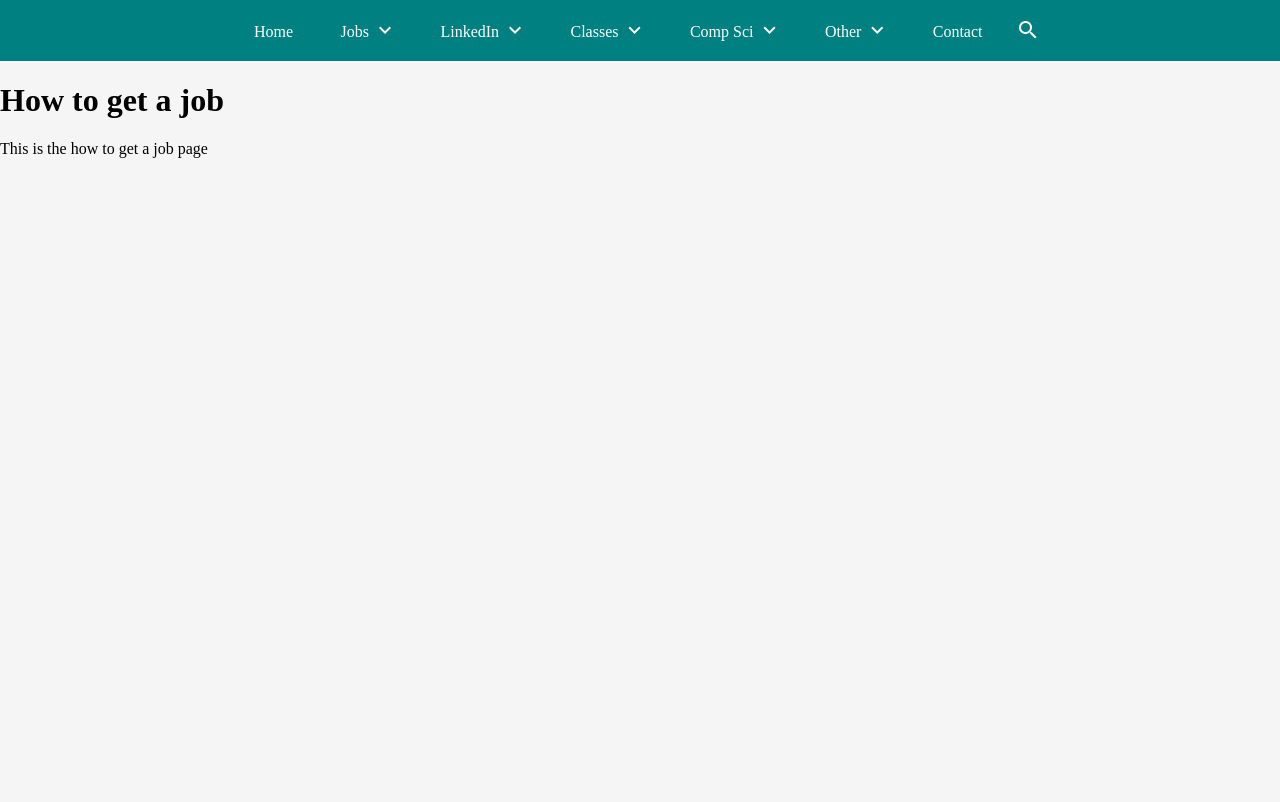
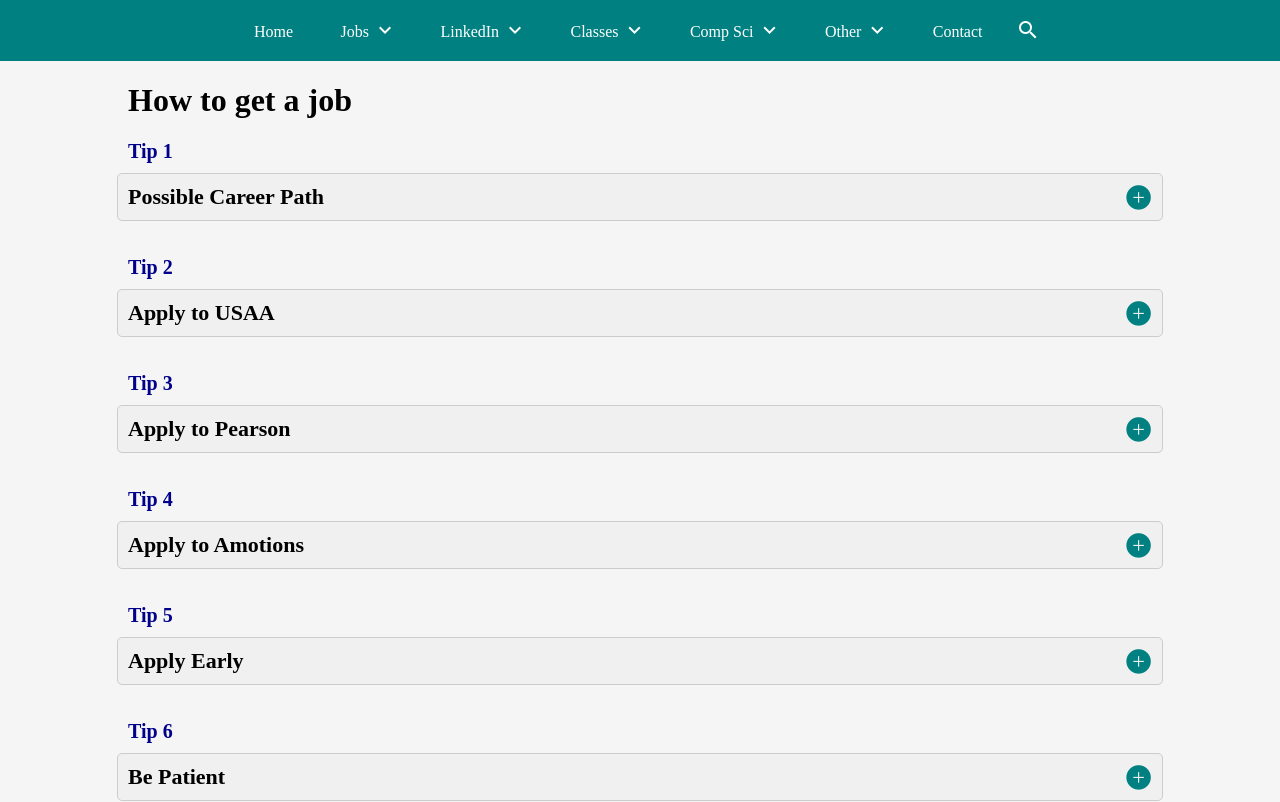
Before and after one commit to MichaelT-178/ForGuy, a Vue app: page /jobs/HowToGetAJob.vue in a window 1280 px wide. Shown: the top 802 px of the page. Built offline with nearby package versions, Linux system fonts and the light colour scheme.

Commit message:
Added to HowToGetAJob view and updated AccordionMenu to handle arrays

```diff
--- a/src/Views/jobs/HowToGetAJob.vue
+++ b/src/Views/jobs/HowToGetAJob.vue
@@ -1,6 +1,52 @@
 <template>
-    <main class="about-page">
-        <h1>How to get a job</h1>
-        <p>This is the how to get a job page</p>
-    </main>
+    <h1 class="job-header">How to get a job</h1>
+    <div v-for="(tip, index) in tips" :key="tip.Name" class="tip-section">
+        <p class="tip-text">Tip {{ index + 1 }}</p>
+        <AccordionMenu :item="tip" :isOpen="allOpen"/>
+        <p style="margin-bottom: 35px;"></p>
+    </div>
+    <p style="margin-bottom: 60px;"></p>
 </template>
+
+
+<script setup>
+import { ref } from 'vue';
+import HowToGetAJobData from "../../data/jobs/HowToGetAJob.json";
+import AccordionMenu from "../../components/AccordionMenu.vue";
+
+const jsonData = ref(HowToGetAJobData);
+const tips = jsonData.value["Tips"];
+const allOpen = ref(false);
+
+</script>
+
+<style scoped>
+
+/* .tip-wrapper { */
+    /* Ensure there's no additional left padding or margin offsetting the alignment */
+/* } */
+
+.job-header {
+    margin-left: auto; /* Ensures it aligns with the start of the accordion if necessary */
+    margin-right: auto; /* Ensures it aligns with the start of the accordion if necessary */
+    width: 80%; /* Matches the accordion menu width for alignment */
+}
+
+
+.tip-section {
+    margin-bottom: 20px; /* Adjusts spacing between each tip section */
+}
+
+.tip-text {
+    margin-left: auto; /* Ensures it aligns with the start of the accordion if necessary */
+    margin-right: auto; /* Ensures it aligns with the start of the accordion if necessary */
+    width: 80%; /* Matches the accordion menu width for alignment */
+    margin-bottom: 10px; /* Spacing between the tip text and the accordion menu */
+    font-size: 20px;
+    font-weight: 600;
+    color: darkblue;
+}
+
+
+
+</style>
--- a/src/Views/jobs/WhereToApply.vue
+++ b/src/Views/jobs/WhereToApply.vue
@@ -24,10 +24,10 @@ import AllData from "../../data/jobs/WhereToApply.json";
 import AccordionMenu from "../../components/AccordionMenu.vue";
 
 const jsonData = ref(AllData);
+const pageDescription = jsonData.value["Description"];
 const searchQuery = ref('');
 const allOpen = ref(false);
 const explainOpen = ref(false);
-const pageDescription = jsonData.value["Description"];
 
 const filteredCompanies = computed(() => {
     if (!searchQuery.value) {
--- a/src/components/AccordionMenu.vue
+++ b/src/components/AccordionMenu.vue
@@ -8,7 +8,11 @@
     <div class="accordion-content" v-if="isOpen">
       <ul>
         <li v-for="(entry, index) in filteredEntries" :key="index">
-          <b> <u>{{ entry[0] }}</u>:</b> <span v-html="entry[1]"></span>
+          <b><u>{{ entry[0] }}</u>:</b>
+          <span v-if="typeof entry[1] === 'string'" v-html="entry[1]"></span>
+          <ul class="menu-attribute" v-else>
+            <li v-for="(item, idx) in entry[1]" :key="`item-${idx}`" v-html="formatEntry(item)" class="menu-items"></li>
+          </ul>
         </li>
       </ul>
     </div>
@@ -17,7 +21,7 @@
 
 <script setup>
 import { ref, computed, watchEffect, toRefs } from 'vue';
-import router from '../router/index.js'
+import router from '../router/index.js';
 
 const props = defineProps({
   item: Object,
@@ -33,13 +37,14 @@ watchEffect(() => {
 
 const toggleAccordion = () => {
   isOpen.value = !isOpen.value;
-}
+};
 
 const shouldDisplay = (key) => {
   const excludedKeys = ['Name'];
   return !excludedKeys.includes(key);
-}
+};
 
+//Ex: https://www.target.com/
 const highlightLinkText = (text) => {
   const urlPattern = /(\b(https?|ftp|file):\/\/|www\.)[-A-Z0-9+&@#\/%?=~_|!:,.;]*[-A-Z0-9+&@#\/%=~_|]/ig;
 
@@ -51,8 +56,7 @@ const highlightLinkText = (text) => {
                 style="color: #007AFF; text-decoration: none;"
                 onmouseover="this.style.color='blue'; this.style.textDecoration='underline';"
                 onmouseout="this.style.color='#007AFF'; this.style.textDecoration='none';"
-              >
-              ${url}</a>`;
+              >${url}</a>`;
     }
   );
 };
@@ -68,7 +72,7 @@ const createHyperLink = (text) => {
       >
       ${label}</a>`
   );
-}
+};
 
 //(Router link)[/linkedin/LinkedinTips]
 const createRouterLink = (text) => {
@@ -80,20 +84,17 @@ const createRouterLink = (text) => {
                onmouseout="this.style.color='#007AFF'; this.style.textDecoration='none';"
             >${label}</a>`;
   });
-}
+};
 
 window.navigateToPath = (path) => {
   router.push(path);
-}
-
+};
 
 //@Image View@[{ 'name': 'ImageView', 'params': { 'Name': 'NSA Pic', 'Description': 'This is the NSA pic', 'Pic': 'seahawk.png'} }]
 const createRouterLinkWithProps = (text) => {
   const markdownPattern = /@([^@]+)@\[\s*({.*?})\s*\]/g;
-
   return text.replace(markdownPattern, (match, label, jsonString) => {
     let toProp;
-
     try {
       jsonString = jsonString.replace(/'/g, '"');
       toProp = JSON.parse(jsonString);
@@ -101,7 +102,6 @@ const createRouterLinkWithProps = (text) => {
       console.error('Error parsing JSON string:', e);
       return match;
     }
-
     return `<a href="javascript:void(0);" onclick="navigateToVuePath('${JSON.stringify(toProp).replace(/"/g, "&quot;")}')"
                style="color: #007AFF; text-decoration: none;"
                onmouseover="this.style.color='blue'; this.style.textDecoration='underline';"
@@ -109,44 +109,45 @@ const createRouterLinkWithProps = (text) => {
             >
             ${label}</a>`;
   });
-}
+};
 
 window.navigateToVuePath = (toPropString) => {
   const toProp = JSON.parse(toPropString.replace(/&quot;/g, "\""));
   router.push(toProp);
+};
+
+const formatEntry = (value) => {
+  if (typeof value === 'string') {
+
+    if ((value.includes(' http://') || value.includes(' https://')) && !value.startsWith("[")){
+      return highlightLinkText(value);
     }
+
+    value = createHyperLink(value);
+    value = createRouterLink(value);
+    value = createRouterLinkWithProps(value);
+  }
+
+  return value;
+};
 
 const filteredEntries = computed(() => {
   return Object.entries(item.value)
     .filter(([key, value]) => value && shouldDisplay(key))
     .map(([key, value]) => {
-
-            if (typeof value === 'string') {
-
-              if ((value.includes('http://') || value.includes('https://')) && !value.startsWith("[")){
-                value = highlightLinkText(value);
+      if (Array.isArray(value)) {
+        // Format each element if value is an array
+        value = value.map(formatEntry);
+      } else {
+        // For string values, use the formatEntry method
+        value = formatEntry(value);
       }
-
-              //[The link](https://www.target.com/)
-              value = createHyperLink(value);
-              //(Router link)[/linkedin/LinkedinTips]
-              value = createRouterLink(value);
-              //@Image View@[{ 'name': 'ImageView', 'params': { 'Name': 'NSA Pic', 'Description': 'This is the NSA pic', 'Pic': 'seahawk.png'} }]
-              value = createRouterLinkWithProps(value);
-            }
-
       return [key, value];
     });
 });
-
-// const formatKey = (key) => {
-//   return key.replace(/([A-Z])/g, ' $1').trim().replace(/^./, str => str.toUpperCase());
-// }
-
 </script>
 
 <style scoped>
-
 .accordion-menu {
   border: 1px solid #ccc;
   border-radius: 5px;
@@ -174,6 +175,15 @@ const filteredEntries = computed(() => {
   margin-top: 20px;
 }
 
+.menu-attribute {
+  margin-top: 6px;
+}
+
+.menu-items {
+  list-style-type: disc;
+  margin-left: 25px;
+}
+
 .accordion-content ul {
   padding: 0;
   list-style-type: none;
@@ -188,5 +198,4 @@ const filteredEntries = computed(() => {
   color: teal;
   font-size: 28px;
 }
-
 </style>
--- a/src/data/jobs/HowToGetAJob.json
+++ b/src/data/jobs/HowToGetAJob.json
@@ -2,9 +2,9 @@
     "Tips": [
         {
             "Name": "Possible Career Path",
-            "Description": "This is a possible career path you could take inspiration from.",
+            "Description": "This is a possible career path you could take inspiration from. https://www.target.com/",
             "Career Path": [
-                "In summer 2024 try to get a job at Datacor, Inc. or nCino. Datacor, inc. is remote and pays. If interested contact me using the form, I know a guy.",
+                "In summer 2024 try to get a job at Datacor, Inc. or nCino. The job at \"Datacor, inc.\" is remote and pays. If interested contact me using the (form)[/ContactMe], I know a guy.",
                 "During your junior year work as a TAC Student Technician.",
                 "Apply to USAA in early September or Early October for summer 2025. The position is called \"IT Intern\". Look out for the one in Plano, TX.",
                 "Go to the Career fair in September and apply for Pearson as a backup.",
@@ -57,7 +57,7 @@
         },
         {
             "Name": "Don't get Discouraged",
-            "Description": "I must have applied to literally like a 1,000 companies when I was looking for internships and full-time jobs. I was rejected countless times, usually by companies much less \"prestigious\" then USAA, the NSA, and IBM. Don't let rejection get you down, and keep being persistent and trying. Also, just because got rejected from a position at a smaller company, doesn't mean a bigger company won't hire you."
+            "Description": "I must have applied to literally like a 1,000 companies when I was looking for internships and full-time jobs. I was rejected countless times, usually by companies much less \"prestigious\" then USAA, the NSA, and IBM. Don't let rejection get you down, and keep being persistent and trying. Also, just because you got rejected from a position at a smaller company, doesn't mean a bigger company won't hire you."
         },
         {
             "Name": "Let Me Know If You Have Questions",
--- a/src/data/jobs/OffersRecieved.json
+++ b/src/data/jobs/OffersRecieved.json
@@ -19,7 +19,7 @@
             "Job Title": "Software Engineer Intern",
             "Location": "Remote (California)",
             "Contact": "pianpian@amotionsinc.com",
-            "Details": "If you're interested I think it'd be best to have me contact her for you. Express interest to me via the (contact form)[/ContactMe] and I'll write you a letter of recommendation and send her your resume. You could also just use the email above and contact her yourself if you wanted. Also note, that while this position is in California, I don't think the timezone difference should be an issue since they have their meetings at night. This is not a paid position but it's still a great way to gain experience, get something to put on your resume, and you could get credit for CSC 498. @This was my poster@[{ 'name': 'ImageView', 'params': { 'Name': 'Amotions Poster', 'Description': 'This was my CSC 498 poster for the computing showcase. I got a 100 on it.', 'Pic': 'AmotionsPoster.png'} }]."
+            "Details": "If you're interested I think it'd be best to have me contact her for you. Express interest to me via the (contact form)[/ContactMe] and I'll write you a letter of recommendation and send her your resume. You could also just use the email above and contact her yourself if you wanted. Also note, that while this position is in California, I don't think the timezone difference should be an issue since they have their meetings at night. This is not a paid position but it's still a great way to gain experience, get something to put on your resume, and you could get credit for CSC 498. @This was my poster@[{ 'name': 'ImageView', 'params': { 'Name': 'Amotions Poster', 'Description': 'This was my CSC 498 poster for the computing showcase. I got a 100 on it.', 'Pic': 'AmotionsPoster.png'} }]."
         }
     ],
     "fullTime": [
--- a/src/data/jobs/WhereToApply.json
+++ b/src/data/jobs/WhereToApply.json
@@ -964,7 +964,7 @@
             "Location": "Wilmington, North Carolina (UNCW Campus)",
             "LinkedIn": "https://www.linkedin.com/company/whisker/jobs/",
             "Contact": "cohend@uncw.edu (Dale Cohen)",
-            "Tips": "My groups CSC 450 project was made for Dr. Cohen. I don't think he does comp-sci projects outside of CSC 450 though.",
+            "Tips": "My groups CSC 450 project was made for Dr. Cohen. I'm not sure if he does comp-sci projects outside of CSC 450 though.",
             "Pay": ""
         },
         {
```
Lines whose indentation alone changed are shown as unchanged.
